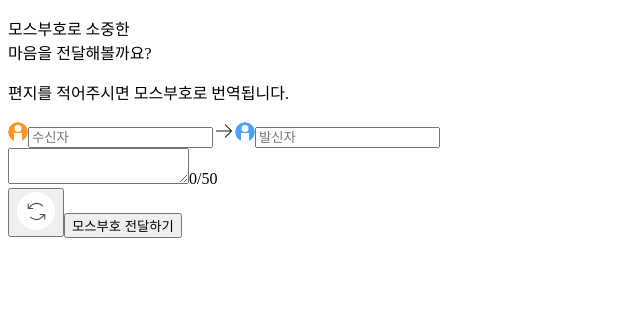
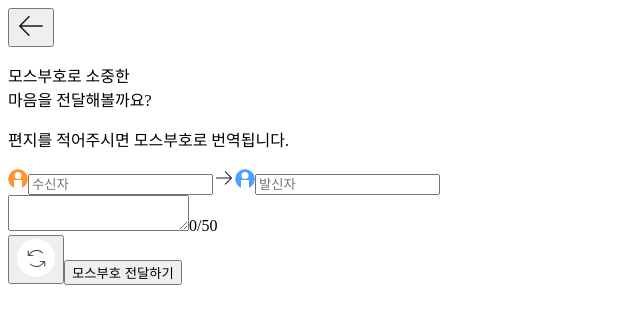
Before and after one commit to winchoose/38-SOPKATHON-WEB-WEB1, a React (Vite) app: page /home in a window 1280 px wide. Shown: the top 324 px of the page, without its empty margins (0-640 px from the left). Built offline with nearby package versions, Linux system fonts and the light colour scheme; no server answers; the HTML template or start-up script is replaced by a standard one.

Commit message:
feat: home api 연동( #55)

```diff
--- a/src/pages/home/HomePage.tsx
+++ b/src/pages/home/HomePage.tsx
@@ -69,14 +69,14 @@ const HomePage = () => {
 
   return (
     <section className="flex flex-col items-center gap-[14px]">
-      <Header showBack={false} />
-      <p className="text-[22px]">
+      <Header />
+      <p className="w-full text-left text-[22px]">
         모스부호로 소중한
         <br />
         마음을 전달해볼까요?
       </p>
 
-      <p className="text-sub-gray text-[12px]">
+      <p className="text-sub-gray w-full text-left text-[12px]">
         편지를 적어주시면 모스부호로 번역됩니다.
       </p>
 
--- a/src/pages/home/components/Header.tsx
+++ b/src/pages/home/components/Header.tsx
@@ -10,7 +10,7 @@ export default function Header({ title, showBack = true }: HeaderProps) {
   const navigate = useNavigate();
 
   return (
-    <div className="relative flex w-full h-[46px] items-center justify-center px-4">
+    <div className="relative flex h-[46px] w-full items-center justify-center px-4">
       {showBack && (
         <button
           onClick={() => navigate(-1)}
@@ -20,7 +20,7 @@ export default function Header({ title, showBack = true }: HeaderProps) {
         </button>
       )}
       {title && (
-        <span className="text-black font-[Inter] text-[17px] font-semibold leading-[25.5px] tracking-[-0.732px]">
+        <span className="font-[Inter] text-[17px] leading-[25.5px] font-semibold tracking-[-0.732px] text-black">
           {title}
         </span>
       )}
```
